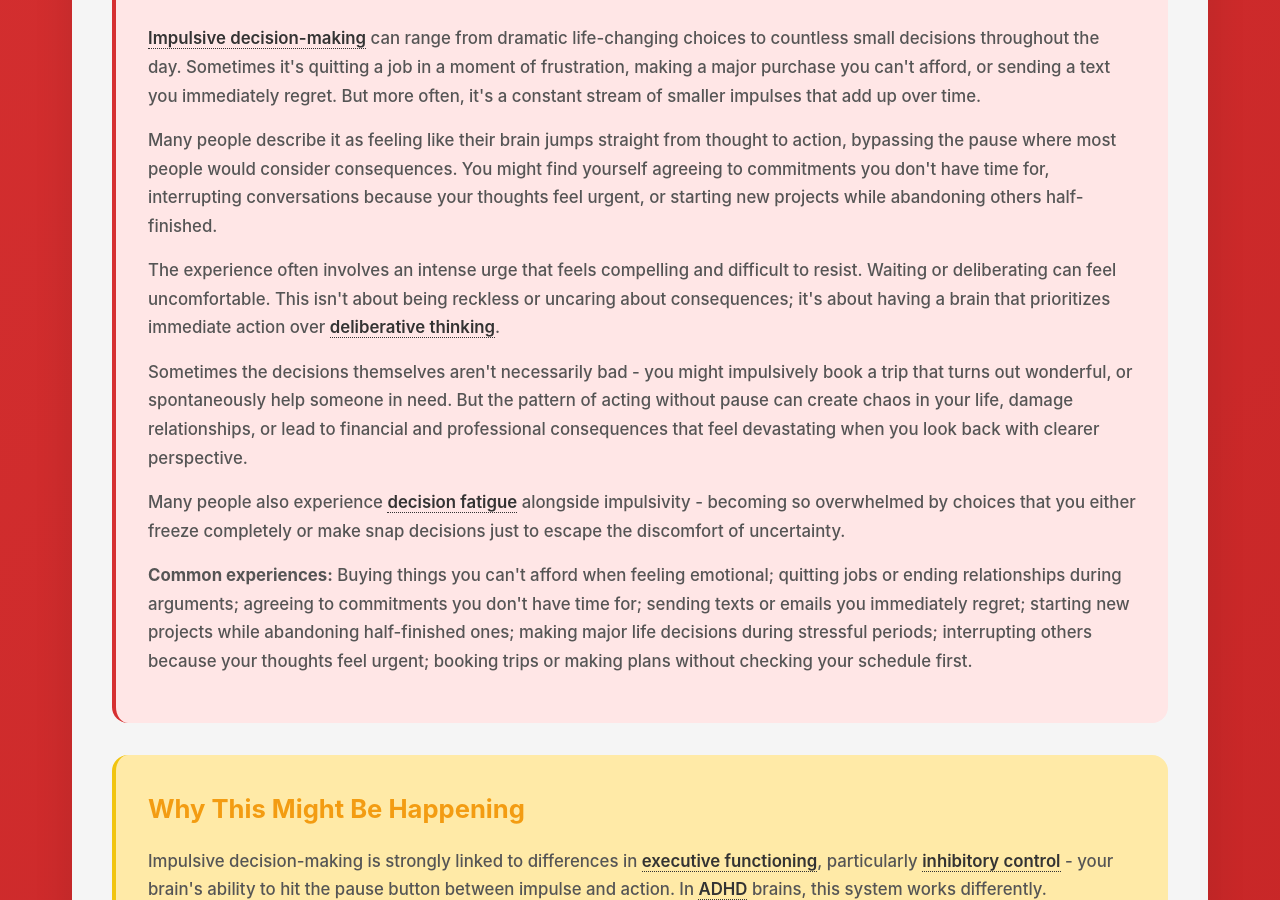
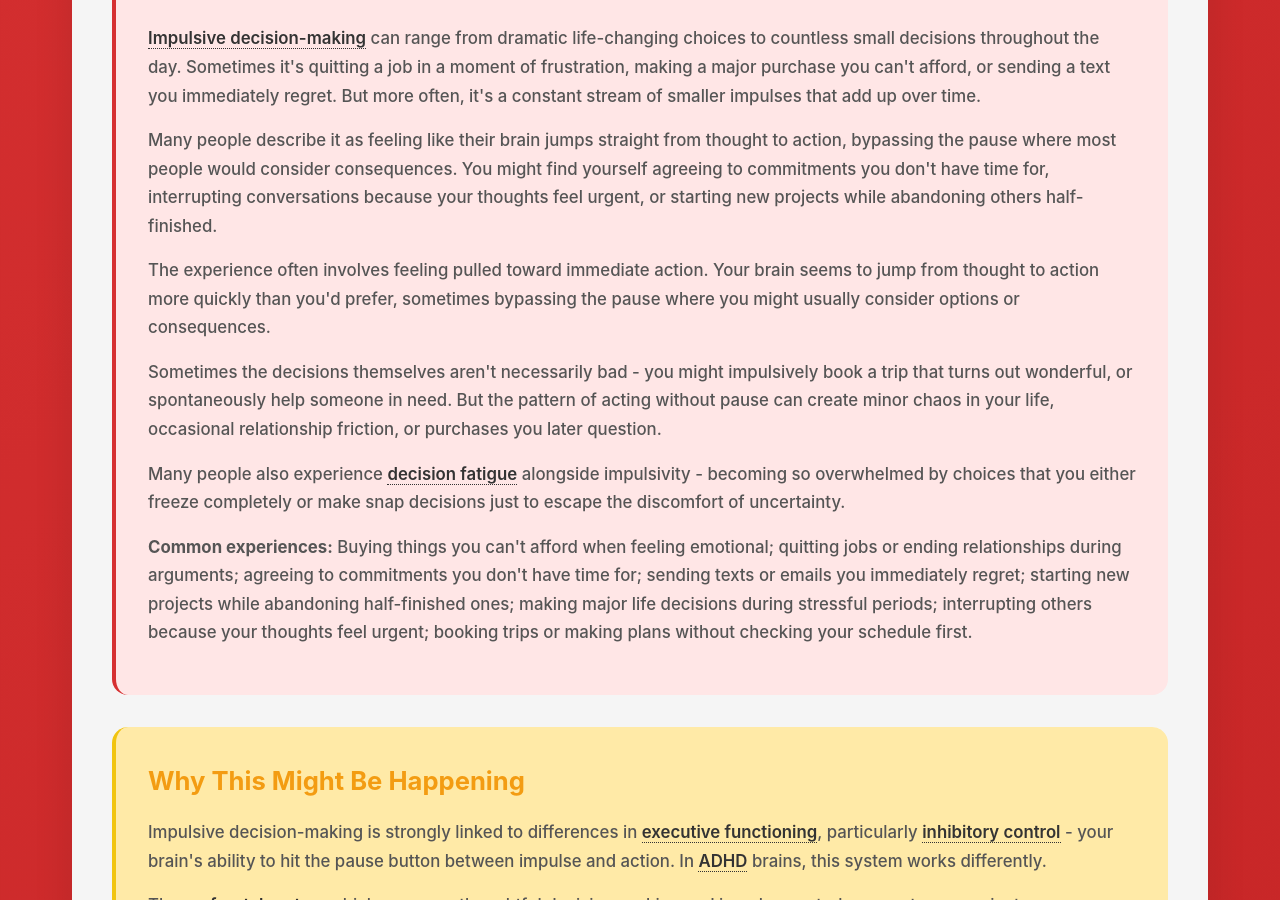
Before and after one commit to neurodivergent-survival-guide/neurodivergent-survival-guide, a Jekyll site: the page built from struggles/impulsive-decision-making.html, in a window 1280 px wide and 900 px high, scrolled down 796 px. Built offline with Jekyll 4.4.1, drawn with Linux system fonts in a browser that asks for light colours.

Commit message:
Update impulsive-decision-making.html

```diff
--- a/struggles/impulsive-decision-making.html
+++ b/struggles/impulsive-decision-making.html
@@ -29,9 +29,9 @@ search_terms: ["act without thinking first", "regret decisions immediately", "ca
 
         <p>Many people describe it as feeling like their brain jumps straight from thought to action, bypassing the pause where most people would consider consequences. You might find yourself agreeing to commitments you don't have time for, interrupting conversations because your thoughts feel urgent, or starting new projects while abandoning others half-finished.</p>
 
-        <p>The experience often involves an intense urge that feels compelling and difficult to resist. Waiting or deliberating can feel uncomfortable. This isn't about being reckless or uncaring about consequences; it's about having a brain that prioritizes immediate action over <a class="jargon">deliberative thinking<span class="tooltip">Taking time to weigh options, consider consequences, and think through decisions carefully</span></a>.</p>
+        <p>The experience often involves feeling pulled toward immediate action. Your brain seems to jump from thought to action more quickly than you'd prefer, sometimes bypassing the pause where you might usually consider options or consequences.</p>
 
-        <p>Sometimes the decisions themselves aren't necessarily bad - you might impulsively book a trip that turns out wonderful, or spontaneously help someone in need. But the pattern of acting without pause can create chaos in your life, damage relationships, or lead to financial and professional consequences that feel devastating when you look back with clearer perspective.</p>
+        <p>Sometimes the decisions themselves aren't necessarily bad - you might impulsively book a trip that turns out wonderful, or spontaneously help someone in need. But the pattern of acting without pause can create minor chaos in your life, occasional relationship friction, or purchases you later question.</p>
 
         <p>Many people also experience <a class="jargon">decision fatigue<span class="tooltip">Mental exhaustion from making too many choices, which can lead to either avoiding decisions or making increasingly impulsive ones</span></a> alongside impulsivity - becoming so overwhelmed by choices that you either freeze completely or make snap decisions just to escape the discomfort of uncertainty.</p>
 
```
